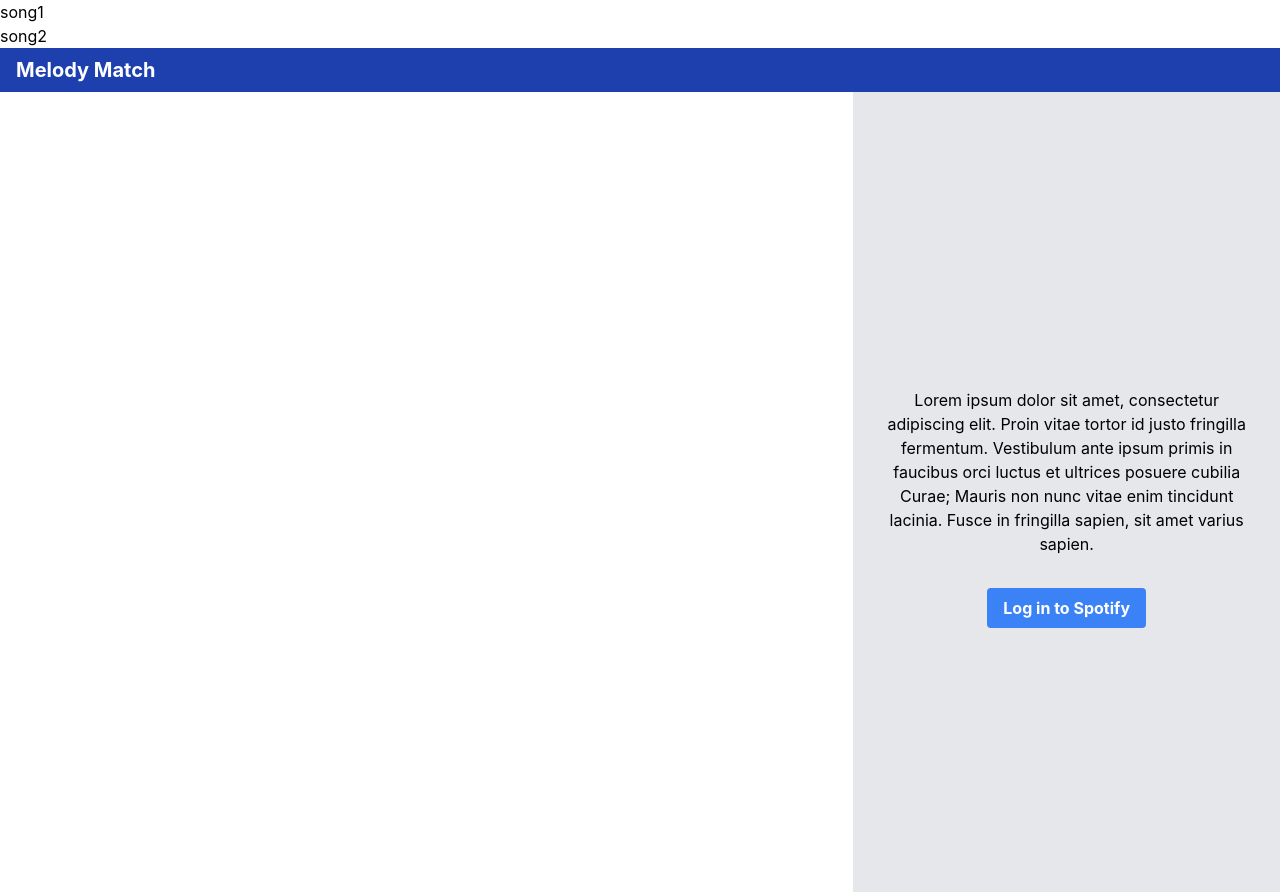
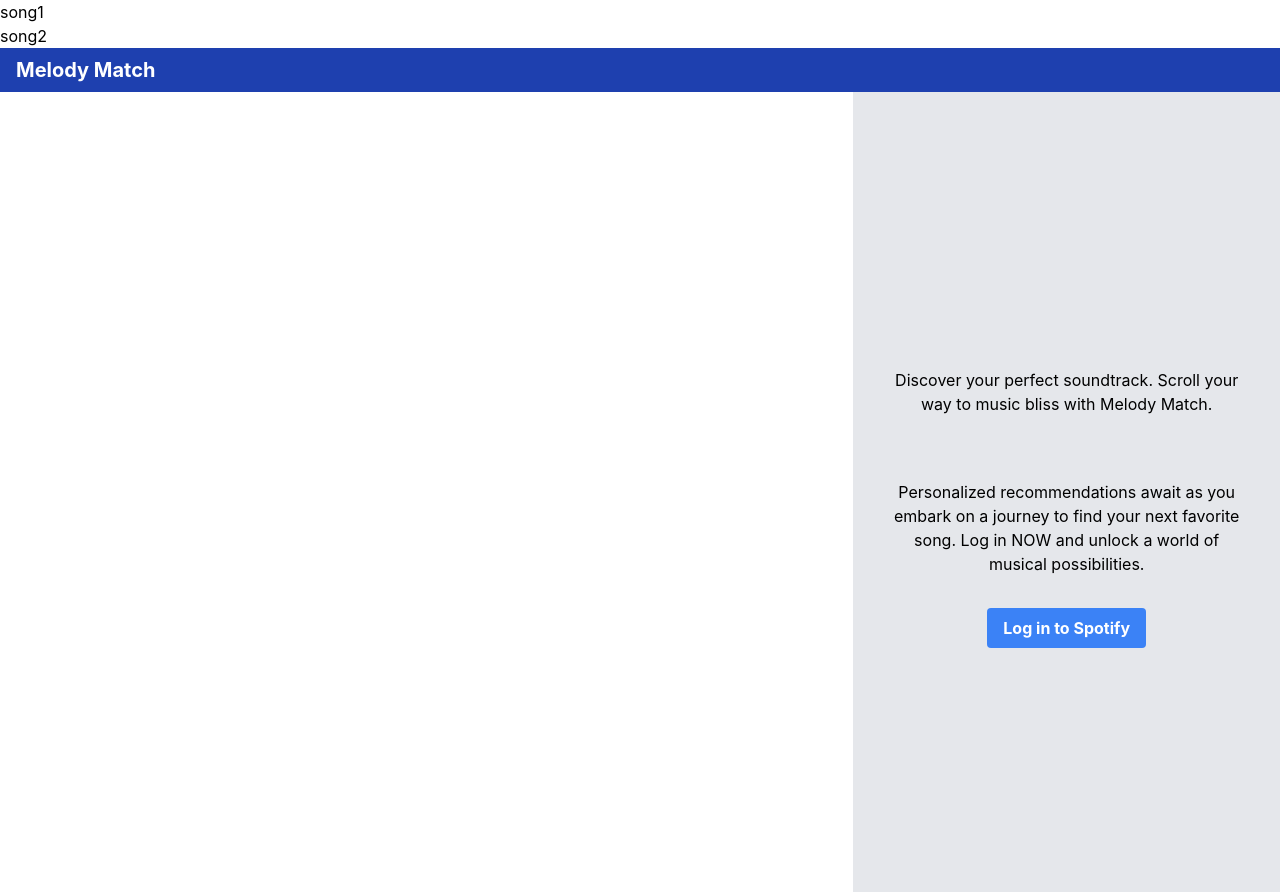
Before and after one commit to hargun-27/MelodyMatch, a React (Create React App) app in the folder frontend/: page / in a window 1280 px wide. Built offline with nearby package versions, Linux system fonts and the light colour scheme.

Commit message:
Update Home.tsx

```diff
--- a/frontend/src/pages/Home.tsx
+++ b/frontend/src/pages/Home.tsx
@@ -13,10 +13,10 @@ const Home = () => {
     <NavBar />
     <div className="content">
       <div className="left-element">
-
       </div>
       <div className="right-element absolute right-0 w-1/3 h-full bg-gray-200 flex flex-col items-center justify-center">
-        <p className="p-8 text-center">Lorem ipsum dolor sit amet, consectetur adipiscing elit. Proin vitae tortor id justo fringilla fermentum. Vestibulum ante ipsum primis in faucibus orci luctus et ultrices posuere cubilia Curae; Mauris non nunc vitae enim tincidunt lacinia. Fusce in fringilla sapien, sit amet varius sapien.</p>
+        <p className="p-8 text-center">Discover your perfect soundtrack. Scroll your way to music bliss with Melody Match. </p>
+        <p className="p-8 text-center">Personalized recommendations await as you embark on a journey to find your next favorite song. Log in NOW and unlock a world of musical possibilities.</p>
 
         <Button onClick={handleLogIn} className='bg-blue-500 hover:bg-blue-700 text-white font-bold py-2 px-4 rounded'>Log in to Spotify</Button>
       </div>
```
